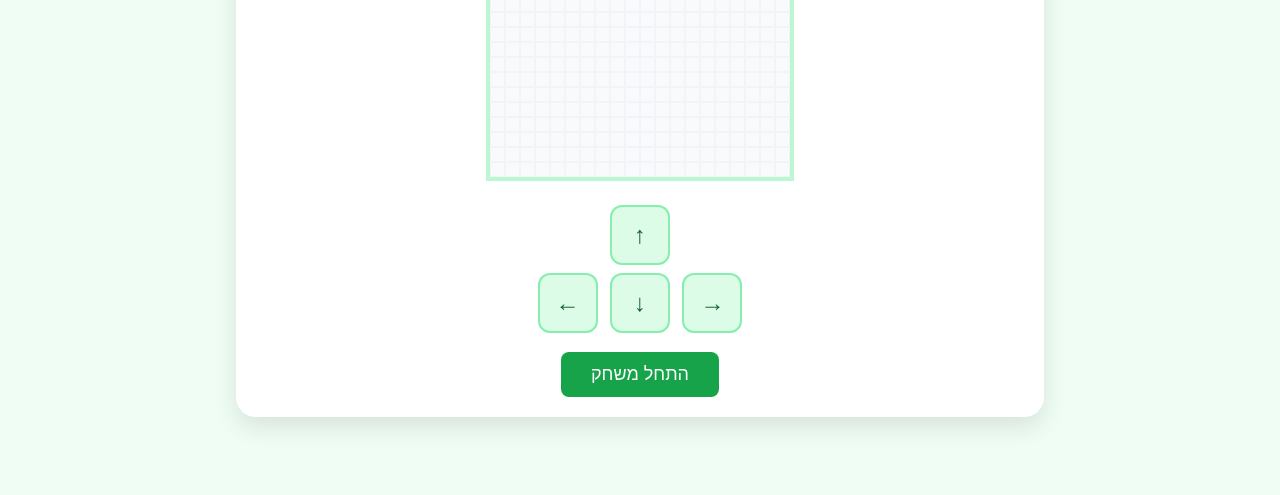
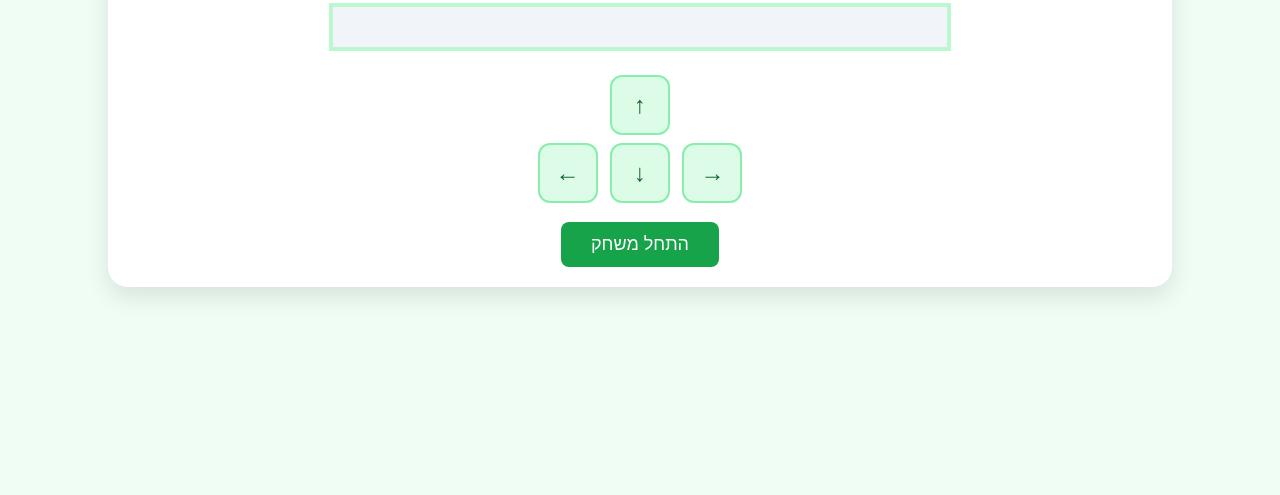
Before and after one commit to simaon78i/snake-website, a plain HTML site: page index.html in a window 1280 px wide. Shown: the part 305-800 px from the top of the page. Drawn offline with Linux system fonts and the light colour scheme.

Commit message:
Refactor CSS styles for layout adjustments
Updated the game container width and height to 80%.

```diff
--- a/style.css
+++ b/style.css
@@ -16,7 +16,7 @@ body {
     border-radius: 20px;
     box-shadow: 0 10px 25px rgba(0,0,0,0.1);
     text-align: center;
-    width:60%;
+    width:80%;
     hieght:80%;
 }
 
@@ -24,8 +24,8 @@ body {
 #grid {
     display: grid;
     grid-template-columns: repeat(20, 1fr);
-    width: 300px;
-    height: 300px;
+    width: 60%;
+    height: 80%;
     margin: 20px auto;
     background: #f8fafc;
     border: 4px solid #bbf7d0;
```
